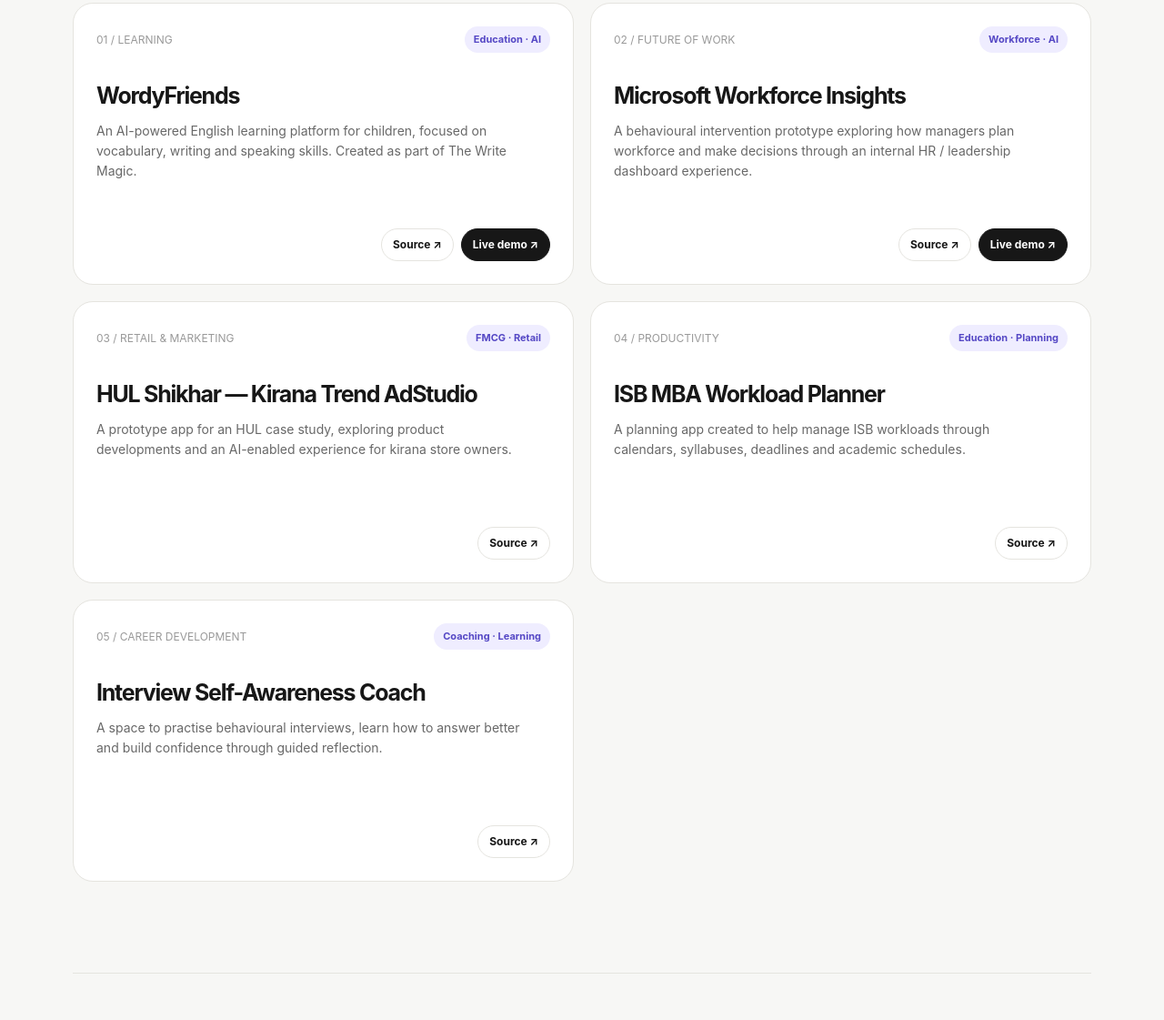
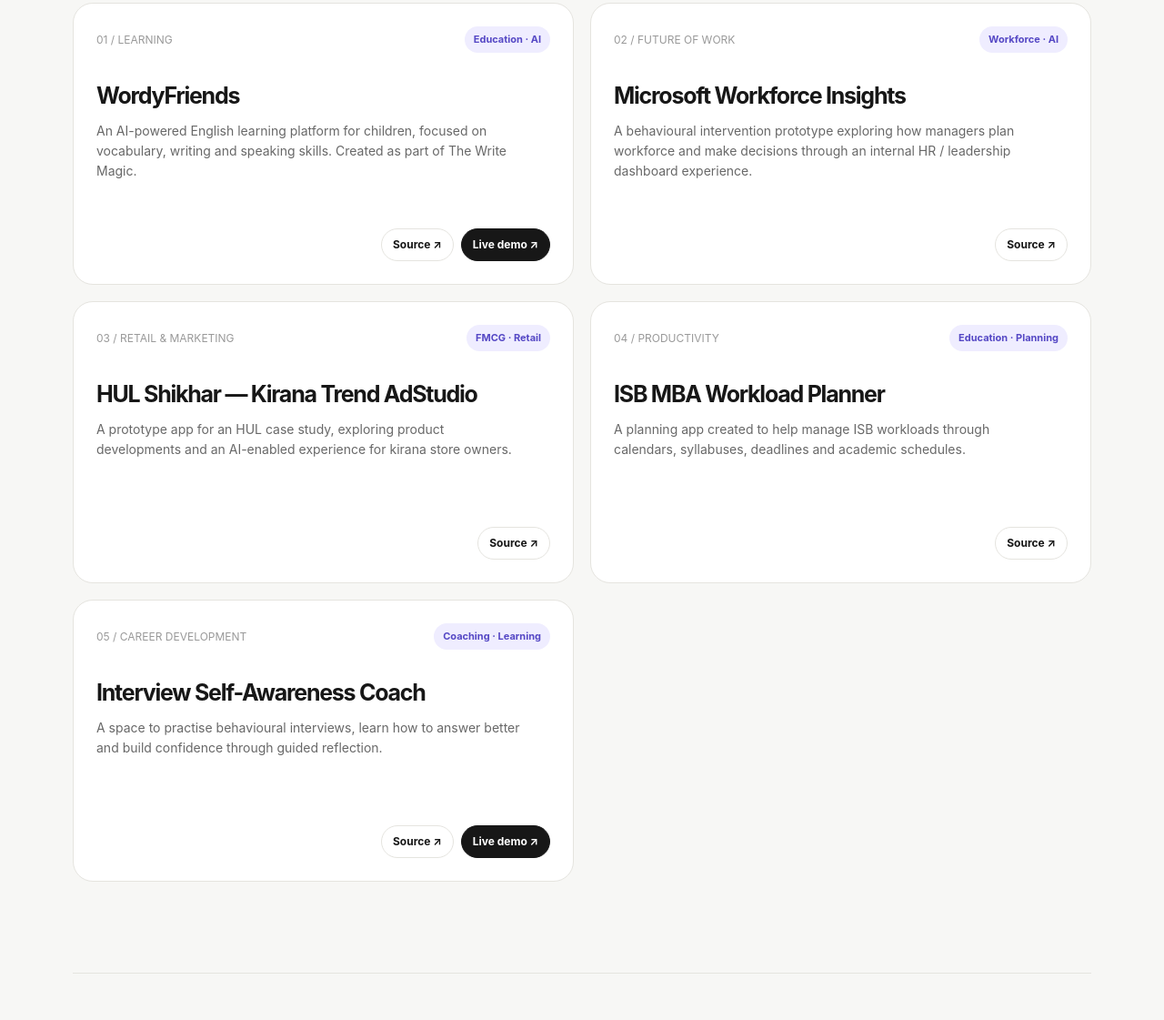
Before and after one commit to agraaash/Webpages, a plain HTML site: page ai-portfolio/index.html in a window 1280 px wide. Shown: the part 919-2040 px from the top of the page at 91% size. Drawn offline with Linux system fonts and the light colour scheme.

Commit message:
Update live demo from Microsoft app to Interview Self-Awareness Coach

```diff
--- a/ai-portfolio/index.html
+++ b/ai-portfolio/index.html
@@ -31,10 +31,10 @@ footer{border-top:1px solid var(--line);padding:25px 0 38px;display:flex;justify
 <section id="work"><div class="section-head"><div><div class="eyebrow">Selected work</div><h2>Things I've been building.</h2></div><p>Explore each project’s code on GitHub. Where a live demo is available, you can try the prototype too.</p></div>
 <div class="projects">
 <article class="card"><div class="card-top"><span class="number">01 / LEARNING</span><span class="tag">Education · AI</span></div><h3>WordyFriends</h3><p>An AI-powered English learning platform for children, focused on vocabulary, writing and speaking skills. Created as part of The Write Magic.</p><div class="bottom"><div class="actions"><a class="small" href="https://github.com/agraaash/wordyfriends" target="_blank" rel="noreferrer">Source ↗</a><a class="small live" href="https://thewritemagic-app.ai.studio/" target="_blank" rel="noreferrer">Live demo ↗</a></div></div></article>
-<article class="card"><div class="card-top"><span class="number">02 / FUTURE OF WORK</span><span class="tag">Workforce · AI</span></div><h3>Microsoft Workforce Insights</h3><p>A behavioural intervention prototype exploring how managers plan workforce and make decisions through an internal HR / leadership dashboard experience.</p><div class="bottom"><div class="actions"><a class="small" href="https://github.com/agraaash/College-Proj-prototype-Nudge-framework-" target="_blank" rel="noreferrer">Source ↗</a><a class="small live" href="https://microsoft-workforce-insights-ai-workforce-plannin.ai.studio/" target="_blank" rel="noreferrer">Live demo ↗</a></div></div></article>
+<article class="card"><div class="card-top"><span class="number">02 / FUTURE OF WORK</span><span class="tag">Workforce · AI</span></div><h3>Microsoft Workforce Insights</h3><p>A behavioural intervention prototype exploring how managers plan workforce and make decisions through an internal HR / leadership dashboard experience.</p><div class="bottom"><div class="actions"><a class="small" href="https://github.com/agraaash/College-Proj-prototype-Nudge-framework-" target="_blank" rel="noreferrer">Source ↗</a></div></div></article>
 <article class="card"><div class="card-top"><span class="number">03 / RETAIL &amp; MARKETING</span><span class="tag">FMCG · Retail</span></div><h3>HUL Shikhar — Kirana Trend AdStudio</h3><p>A prototype app for an HUL case study, exploring product developments and an AI-enabled experience for kirana store owners.</p><div class="bottom"><div class="actions"><a class="small" href="https://github.com/agraaash/HUL-Shikar-App-prototype" target="_blank" rel="noreferrer">Source ↗</a></div></div></article>
 <article class="card"><div class="card-top"><span class="number">04 / PRODUCTIVITY</span><span class="tag">Education · Planning</span></div><h3>ISB MBA Workload Planner</h3><p>A planning app created to help manage ISB workloads through calendars, syllabuses, deadlines and academic schedules.</p><div class="bottom"><div class="actions"><a class="small" href="https://github.com/agraaash/Workload-planner" target="_blank" rel="noreferrer">Source ↗</a></div></div></article>
-<article class="card"><div class="card-top"><span class="number">05 / CAREER DEVELOPMENT</span><span class="tag">Coaching · Learning</span></div><h3>Interview Self-Awareness Coach</h3><p>A space to practise behavioural interviews, learn how to answer better and build confidence through guided reflection.</p><div class="bottom"><div class="actions"><a class="small" href="https://github.com/agraaash/Behavioural-Interview-coach" target="_blank" rel="noreferrer">Source ↗</a></div></div></article>
+<article class="card"><div class="card-top"><span class="number">05 / CAREER DEVELOPMENT</span><span class="tag">Coaching · Learning</span></div><h3>Interview Self-Awareness Coach</h3><p>A space to practise behavioural interviews, learn how to answer better and build confidence through guided reflection.</p><div class="bottom"><div class="actions"><a class="small" href="https://github.com/agraaash/Behavioural-Interview-coach" target="_blank" rel="noreferrer">Source ↗</a><a class="small live" href="https://interview-self-awareness-coach.ai.studio/" target="_blank" rel="noreferrer">Live demo ↗</a></div></div></article>
 </div></section>
 <section class="about" id="about"><div><div class="eyebrow">A little context</div><h2>Curious by default.</h2></div><div><p>I enjoy identifying everyday problems, exploring user needs and turning early ideas into tangible digital experiences. These projects are experiments in product thinking, rapid prototyping and using generative AI as a building partner.</p><p class="note">This portfolio is a work in progress. Project descriptions reflect the current repository summaries; demo links are shown only where provided.</p></div></section>
 <footer><span>© 2026 Aashna Agrawal · AI &amp; Product Portfolio</span><a href="https://github.com/agraaash" target="_blank" rel="noreferrer">github.com/agraaash ↗</a></footer>
```
